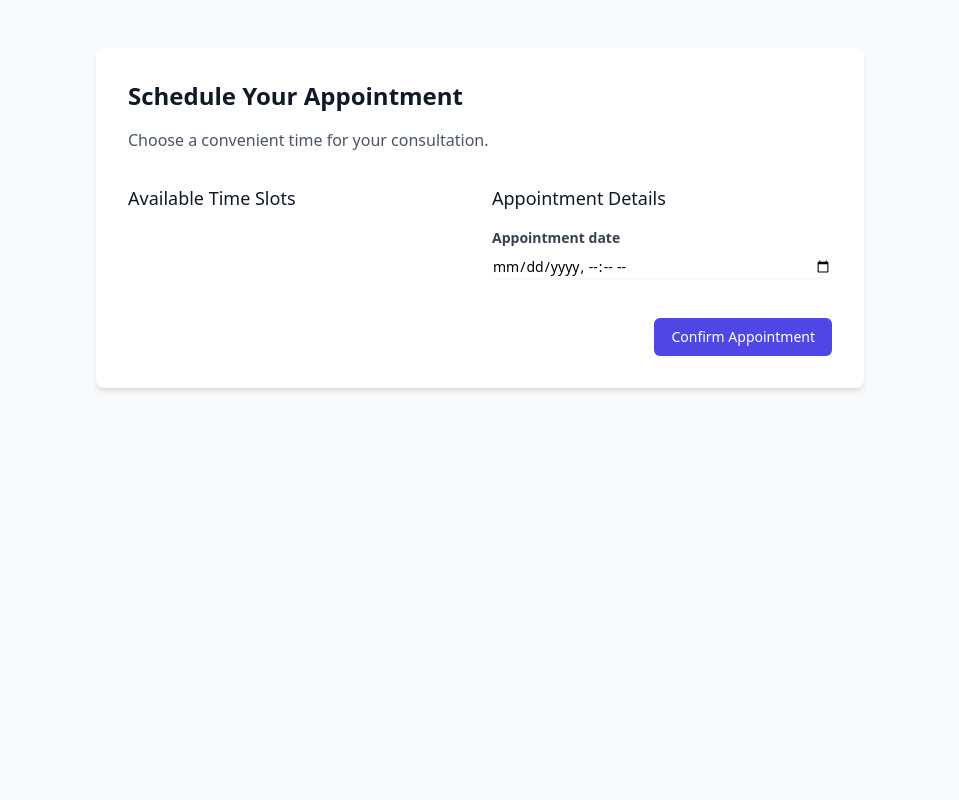
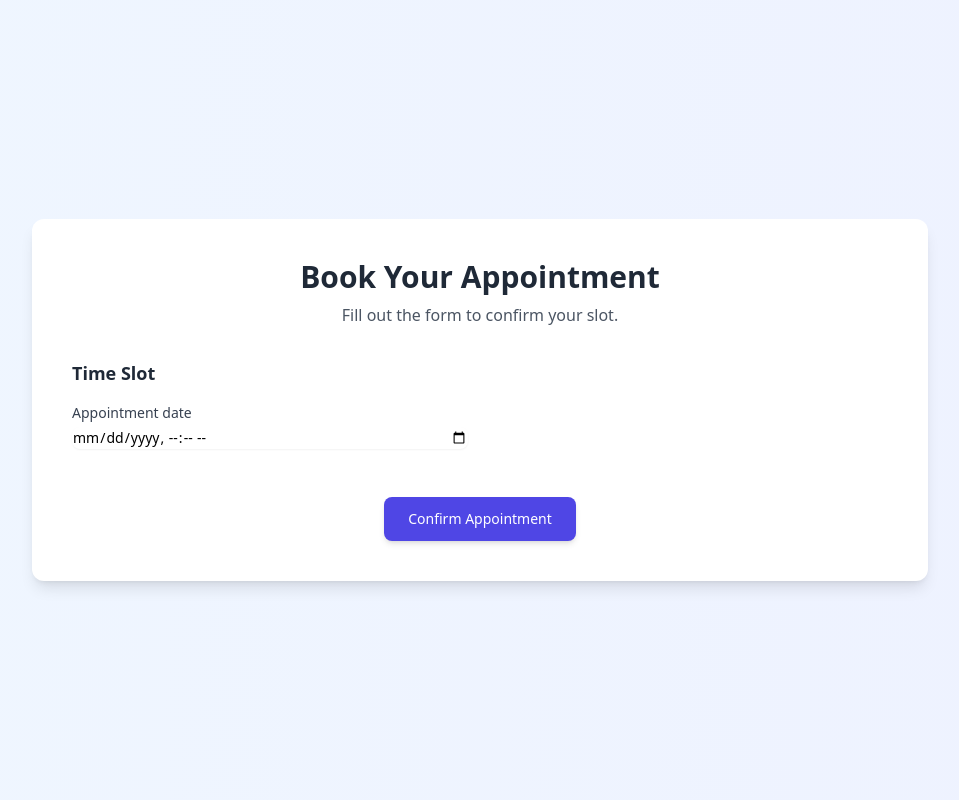
Before and after one commit to shashaaankkkkk/shatakshidikaproject, a Django app: template health/templates/schedule_appointment.html in a window 1280 px wide. Shown: the whole page, without its empty margins (160-1119 px from the left). Run offline with Django 5.2, Linux system fonts and the light colour scheme; the template is opened without the code that fills it: values that come from a table or form of the project are taken from there, others are empty; some libraries are stand-ins or nearby versions.

Commit message:
completed

```diff
--- a/health/templates/schedule_appointment.html
+++ b/health/templates/schedule_appointment.html
@@ -1,50 +1,42 @@
 <!DOCTYPE html>
 <html lang="en">
+
 <head>
     <meta charset="UTF-8">
     <meta name="viewport" content="width=device-width, initial-scale=1.0">
     <script src="https://cdn.tailwindcss.com"></script>
-    <title>Schedule Appointment - Mental Health Support</title>
+    <title>Schedule Appointment</title>
 </head>
-<body class="bg-gray-50">
-    <div class="min-h-screen py-12 px-4 sm:px-6 lg:px-8">
-        <div class="max-w-3xl mx-auto bg-white p-8 rounded-lg shadow-md">
-            <h2 class="text-2xl font-bold text-gray-900 mb-4">Schedule Your Appointment</h2>
-            <p class="text-gray-600 mb-8">Choose a convenient time for your consultation.</p>
 
-            <form method="POST" class="space-y-6">
-                {% csrf_token %}
-                <div class="grid grid-cols-1 md:grid-cols-2 gap-6">
-                    <div>
-                        <h3 class="text-lg font-medium text-gray-900 mb-4">Available Time Slots</h3>
-                        <div class="space-y-2">
-                            {% for slot in available_slots %}
-                                <label class="flex items-center p-4 border rounded-lg hover:bg-gray-50 cursor-pointer">
-                                    <input type="radio" name="time_slot" value="{{ slot|date:'Y-m-d H:i' }}"
-                                           class="form-radio h-4 w-4 text-indigo-600">
-                                    <span class="ml-3">
-                                        <span class="block text-sm font-medium text-gray-900">
-                                            {{ slot|date:"l, F j" }}
-                                        </span>
-                                        <span class="block text-sm text-gray-500">
-                                            {{ slot|date:"g:i A" }}
-                                        </span>
-                                    </span>
-                                </label>
-                            {% endfor %}
-                        </div>
+<body class="bg-gradient-to-r from-blue-50 to-indigo-50">
+    <div class="min-h-screen flex items-center justify-center px-4 sm:px-6 lg:px-8">
+        <div class="max-w-4xl w-full bg-white rounded-xl shadow-lg overflow-hidden p-6 md:p-10">
+            <!-- Header -->
+            <div class="text-center mb-8">
+                <h2 class="text-3xl font-extrabold text-gray-800">Book Your Appointment</h2>
+                <p class="text-gray-600 mt-2">Fill out the form to confirm your slot.</p>
             </div>
 
+            <!-- Form -->
+            <form method="POST" class="space-y-8">
+                {% csrf_token %}
+
+                <!-- Time Slot and Details -->
+                <div class="grid grid-cols-1 md:grid-cols-2 gap-6">
+
+
+                    <!-- User Details -->
                     <div>
-                        <h3 class="text-lg font-medium text-gray-900 mb-4">Appointment Details</h3>
+                        <h3 class="text-lg font-semibold text-gray-800 mb-4"> Time Slot</h3>
                         {% for field in form %}
                         <div class="mb-4">
-                                <label class="block text-gray-700 text-sm font-bold mb-2">
+                            <label class="block text-sm font-medium text-gray-700">
                                 {{ field.label }}
                             </label>
                             <input type="{{ field.field.widget.input_type|default:'text' }}"
                                    name="{{ field.name }}"
-                                       class="shadow-sm focus:ring-indigo-500 focus:border-indigo-500 mt-1 block w-full sm:text-sm border-gray-300 rounded-md"
+                                   placeholder="Enter {{ field.label|lower }}"
+                                   class="mt-1 block w-full border-gray-300 rounded-lg shadow-sm focus:ring-indigo-500 focus:border-indigo-500 sm:text-sm"
                                    {% if field.field.required %}required{% endif %}>
                             {% if field.errors %}
                             <p class="mt-2 text-sm text-red-600">{{ field.errors.0 }}</p>
@@ -54,8 +46,10 @@
                     </div>
                 </div>
 
-                <div class="flex justify-end mt-8">
-                    <button type="submit" class="inline-flex justify-center py-2 px-4 border border-transparent shadow-sm text-sm font-medium rounded-md text-white bg-indigo-600 hover:bg-indigo-700 focus:outline-none focus:ring-2 focus:ring-offset-2 focus:ring-indigo-500">
+                <!-- Submit Button -->
+                <div class="text-center">
+                    <button type="submit"
+                        class="inline-flex items-center justify-center px-6 py-3 bg-indigo-600 text-white text-sm font-medium rounded-lg shadow-md hover:bg-indigo-700 focus:outline-none focus:ring-2 focus:ring-indigo-500 focus:ring-offset-2">
                         Confirm Appointment
                     </button>
                 </div>
@@ -63,4 +57,5 @@
         </div>
     </div>
 </body>
+
 </html>
```
Also changed, not shown: health/db.sqlite3. Lines whose indentation alone changed are shown as unchanged.
